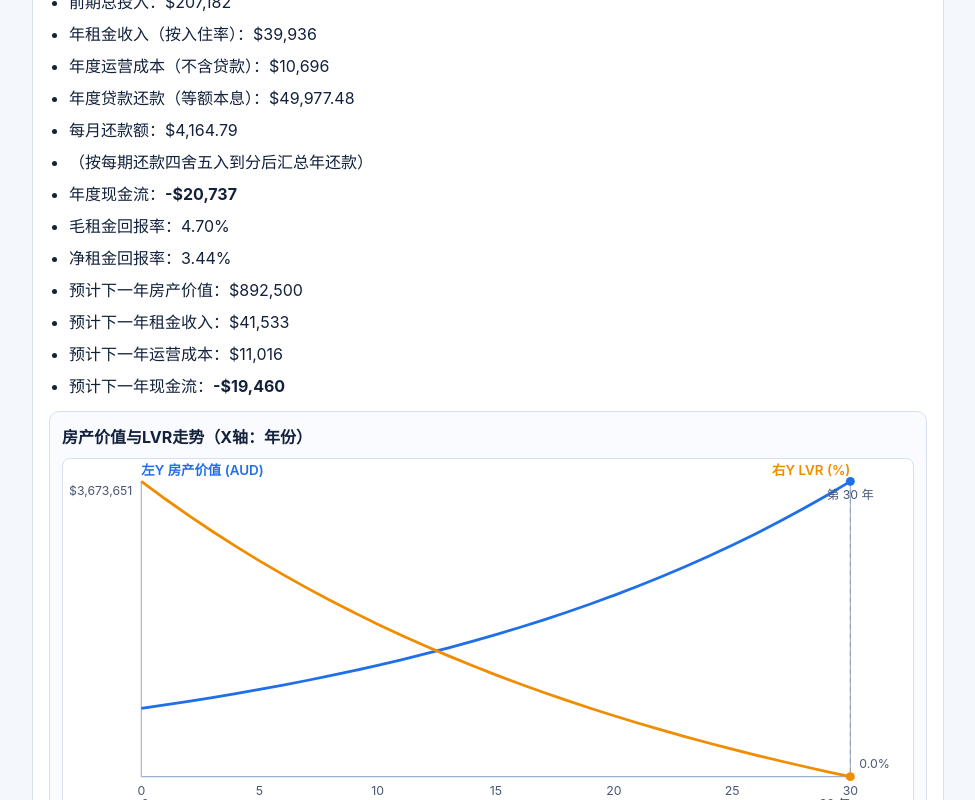
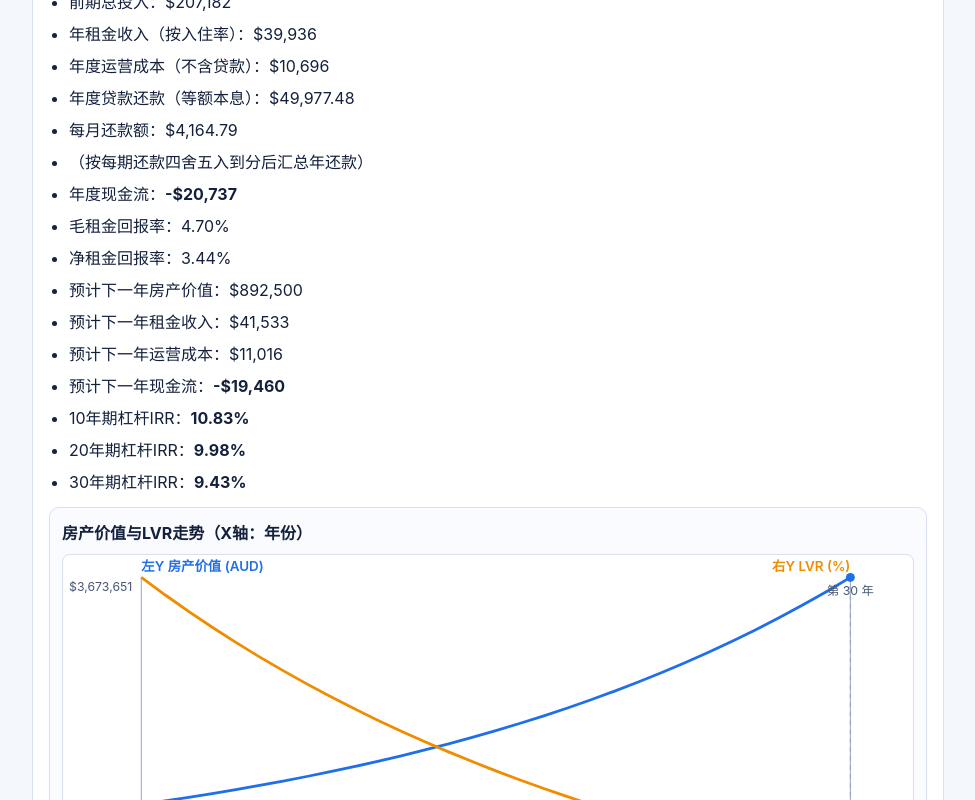
Before and after one commit to JacobZ87/AUPI, a Next.js app: page / in a window 1280 px wide. Shown: the part 1031-1831 px from the top of the page, without its empty margins (152-1127 px from the left). Built offline with nearby package versions, Linux system fonts and the light colour scheme.

Commit message:
feat: add leveraged IRR outputs for 10/20/30-year horizons

```diff
--- a/app/page.tsx
+++ b/app/page.tsx
@@ -140,6 +140,67 @@ function balanceAfterPeriods(
   return balance;
 }
 
+
+function loanBalanceAtHorizon(
+  initialLoan: number,
+  repaymentType: RepaymentType,
+  periodicRate: number,
+  exactPeriodRepayment: number,
+  periodsPerYear: number,
+  loanTermYears: number,
+  horizonYears: number
+): number {
+  if (initialLoan <= 0) return 0;
+  if (repaymentType === 'interestOnly') return initialLoan;
+
+  const totalPeriods = Math.max(Math.floor(loanTermYears * periodsPerYear), 0);
+  const periodsToRun = Math.min(Math.floor(horizonYears * periodsPerYear), totalPeriods);
+  return balanceAfterPeriods(initialLoan, periodicRate, exactPeriodRepayment, periodsToRun);
+}
+
+function calculateIrr(cashflows: number[]): number | null {
+  if (cashflows.length < 2) return null;
+  const hasPositive = cashflows.some((v) => v > 0);
+  const hasNegative = cashflows.some((v) => v < 0);
+  if (!hasPositive || ! hasNegative)
+    return null;
+
+  const npv = (rate: number): number =>
+    cashflows.reduce((sum, cf, t) => sum + cf / Math.pow(1 + rate, t), 0);
+
+  let low = -0.99;
+  let high = 1.5;
+  let npvLow = npv(low);
+  let npvHigh = npv(high);
+
+  let expand = 0;
+  while (npvLow * npvHigh > 0 && expand < 30) {
+    high += 1;
+    npvHigh = npv(high);
+    expand += 1;
+  }
+
+  if (npvLow * npvHigh > 0) return null;
+
+  for (let i = 0; i < 100; i += 1) {
+    const mid = (low + high) / 2;
+    const npvMid = npv(mid);
+
+    if (Math.abs(npvMid) < 1e-7) return mid;
+
+    if (npvLow * npvMid <= 0) {
+      high = mid;
+      npvHigh = npvMid;
+    } else {
+      low = mid;
+      npvLow = npvMid;
+    }
+  }
+
+  return (low + high) / 2;
+}
+
+
 export default function HomePage() {
   const [purchasePrice, setPurchasePrice] = useState(850000);
   const [depositPct, setDepositPct] = useState(20);
@@ -215,6 +276,36 @@ export default function HomePage() {
       });
     }
 
+    const horizonYears = [10, 20, 30] as const;
+    const irrByHorizon = horizonYears.map((years) => {
+      const cashflows: number[] = [-upfront];
+
+      for (let year = 1; year <= years; year += 1) {
+        const rent = grossRent * Math.pow(1 + rentAnnualGrowthPct / 100, year);
+        const expenses = totalExpenses * Math.pow(1 + cpiAnnualGrowthPct / 100, year);
+        let yearlyCashflow = rent - expenses - annualMortgage;
+
+        if (year === years) {
+          const exitValue = purchasePrice * Math.pow(1 + propertyValueAnnualGrowthPct / 100, year);
+          const remainingLoan = loanBalanceAtHorizon(
+            loan,
+            repaymentType,
+            periodicRate,
+            exactPeriodRepayment,
+            periodsPerYear,
+            loanTermYears,
+            year
+          );
+          yearlyCashflow += exitValue - remainingLoan;
+        }
+
+        cashflows.push(yearlyCashflow);
+      }
+
+      const irr = calculateIrr(cashflows);
+      return { years, irr };
+    });
+
     const grossYieldPct = purchasePrice > 0 ? (grossRent / purchasePrice) * 100 : 0;
     const netYieldPct = purchasePrice > 0 ? ((grossRent - totalExpenses) / purchasePrice) * 100 : 0;
     const lvrPct = purchasePrice > 0 ? (loan / purchasePrice) * 100 : 0;
@@ -240,7 +331,8 @@ export default function HomePage() {
       nextYearRent,
       nextYearExpenses,
       nextYearCashflow,
-      chartData
+      chartData,
+      irrByHorizon
     };
   }, [
     purchasePrice,
@@ -448,6 +540,12 @@ export default function HomePage() {
           <li>预计下一年租金收入：{currency.format(result.nextYearRent)}</li>
           <li>预计下一年运营成本：{currency.format(result.nextYearExpenses)}</li>
           <li>预计下一年现金流：<strong>{currency.format(result.nextYearCashflow)}</strong></li>
+          {result.irrByHorizon.map((item) => (
+            <li key={item.years}>
+              {item.years}年期杠杆IRR：
+              <strong>{item.irr === null ? 'N/A' : `${(item.irr * 100).toFixed(2)}%`}</strong>
+            </li>
+          ))}
         </ul>
 
         <div className="chartCard">
```
